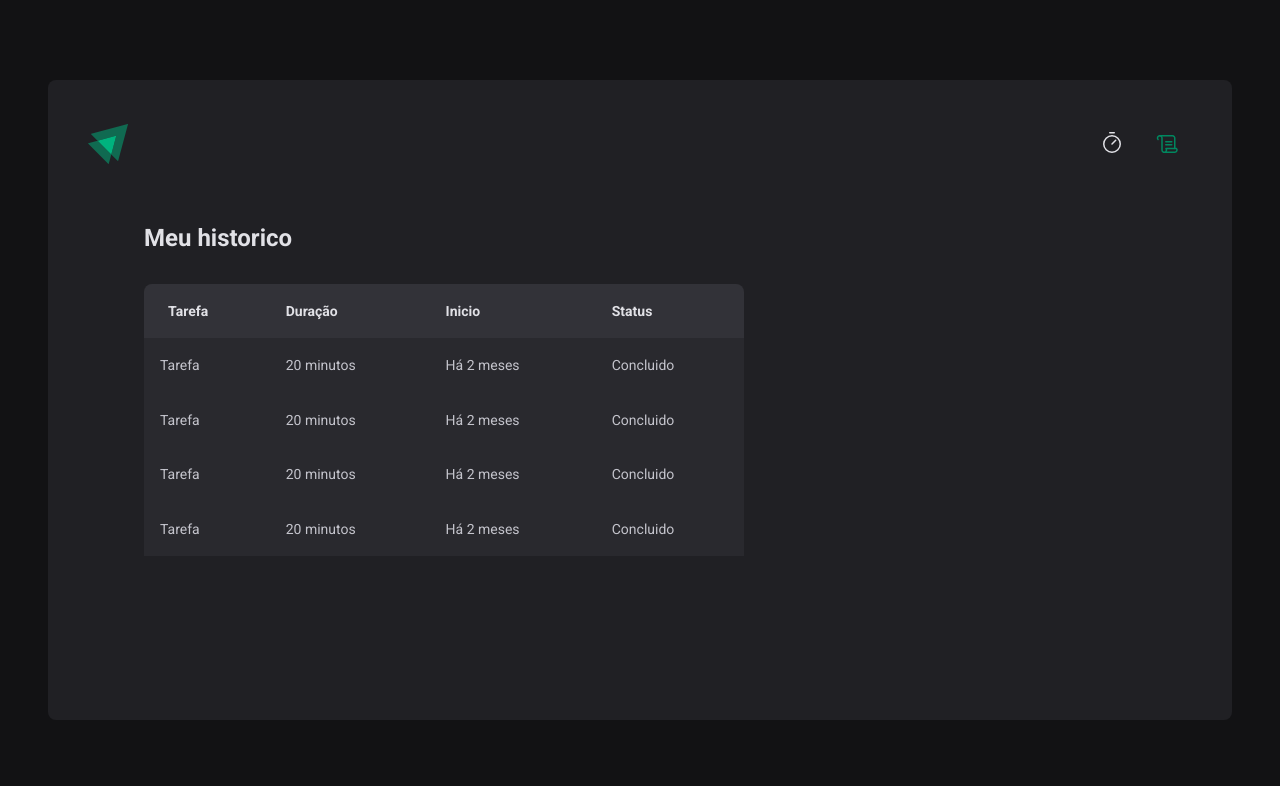
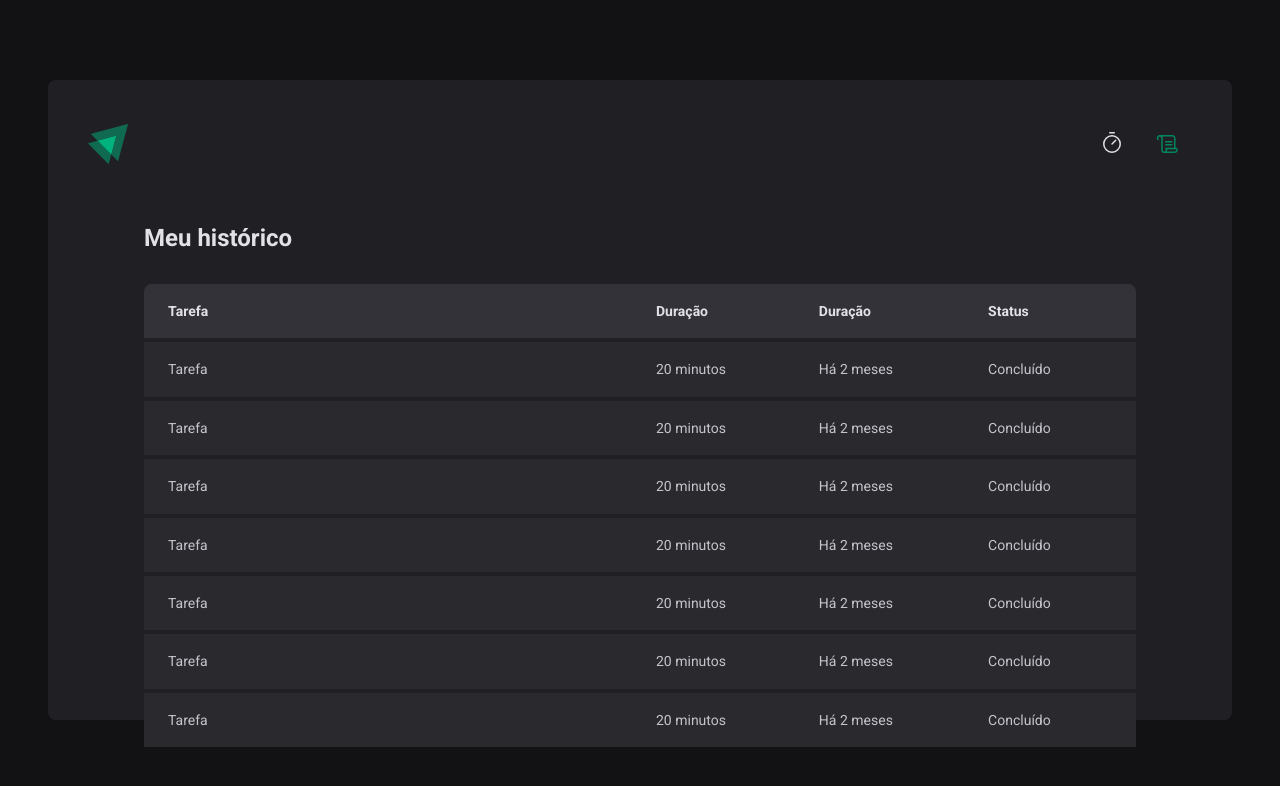
Before and after one commit to KawanHSB/02-ignite-timer, a React (Vite) app: page /history in a window 1280 px wide. Shown: the top 786 px of the page. Built offline with nearby package versions, Linux system fonts and the light colour scheme.

Commit message:
Páginas e rotas - Página: History

```diff
--- a/src/Router.tsx
+++ b/src/Router.tsx
@@ -1,6 +1,6 @@
 import { Routes, Route } from 'react-router-dom'
 import DefaultLayout from './layouts/DefaultLayout/DefaultLayout'
-import History from './pages/History/History'
+import { History } from './pages/History/History'
 import Home from './pages/Home'
 
 export default function Router() {
--- a/src/pages/History/History.tsx
+++ b/src/pages/History/History.tsx
@@ -1,16 +1,17 @@
 import { HistoryContainer, HistoryList } from './styles'
 
-export default function History() {
+export function History() {
   return (
     <HistoryContainer>
-      <h1>Meu historico</h1>
+      <h1>Meu histórico</h1>
+
       <HistoryList>
         <table>
           <thead>
             <tr>
               <th>Tarefa</th>
               <th>Duração</th>
-              <th>Inicio</th>
+              <th>Duração</th>
               <th>Status</th>
             </tr>
           </thead>
@@ -19,25 +20,43 @@ export default function History() {
               <td>Tarefa</td>
               <td>20 minutos</td>
               <td>Há 2 meses</td>
-              <td>Concluido</td>
+              <td>Concluído</td>
             </tr>
             <tr>
               <td>Tarefa</td>
               <td>20 minutos</td>
               <td>Há 2 meses</td>
-              <td>Concluido</td>
+              <td>Concluído</td>
             </tr>
             <tr>
               <td>Tarefa</td>
               <td>20 minutos</td>
               <td>Há 2 meses</td>
-              <td>Concluido</td>
+              <td>Concluído</td>
             </tr>
             <tr>
               <td>Tarefa</td>
               <td>20 minutos</td>
               <td>Há 2 meses</td>
-              <td>Concluido</td>
+              <td>Concluído</td>
+            </tr>
+            <tr>
+              <td>Tarefa</td>
+              <td>20 minutos</td>
+              <td>Há 2 meses</td>
+              <td>Concluído</td>
+            </tr>
+            <tr>
+              <td>Tarefa</td>
+              <td>20 minutos</td>
+              <td>Há 2 meses</td>
+              <td>Concluído</td>
+            </tr>
+            <tr>
+              <td>Tarefa</td>
+              <td>20 minutos</td>
+              <td>Há 2 meses</td>
+              <td>Concluído</td>
             </tr>
           </tbody>
         </table>
--- a/src/pages/History/styles.ts
+++ b/src/pages/History/styles.ts
@@ -3,10 +3,8 @@ import styled from 'styled-components'
 export const HistoryContainer = styled.main`
   flex: 1;
   padding: 3.5rem;
-
   display: flex;
   flex-direction: column;
-
   h1 {
     font-size: 1.5rem;
     color: ${(props) => props.theme['gray-100']};
@@ -17,12 +15,10 @@ export const HistoryList = styled.div`
   flex: 1;
   overflow: auto;
   margin-top: 2rem;
-
   table {
     width: 100%;
     border-collapse: collapse;
     min-width: 600px;
-
     th {
       background-color: ${(props) => props.theme['gray-600']};
       padding: 1rem;
@@ -30,33 +26,28 @@ export const HistoryList = styled.div`
       color: ${(props) => props.theme['gray-100']};
       font-size: 0.875rem;
       line-height: 1.6;
-
       &:first-child {
         border-top-left-radius: 8px;
         padding-left: 1.5rem;
       }
-
       &:last-child {
         border-top-right-radius: 8px;
         padding-right: 1.5rem;
       }
     }
-
     td {
       background-color: ${(props) => props.theme['gray-700']};
-      border-top: 4px solod ${(props) => props.theme['gray-800']};
+      border-top: 4px solid ${(props) => props.theme['gray-800']};
       padding: 1rem;
       font-size: 0.875rem;
       line-height: 1.6;
-    }
-
       &:first-child {
         width: 50%;
         padding-left: 1.5rem;
       }
-
       &:last-child {
         padding-right: 1.5rem;
       }
     }
+  }
 `
```
Lines whose indentation alone changed are shown as unchanged.
